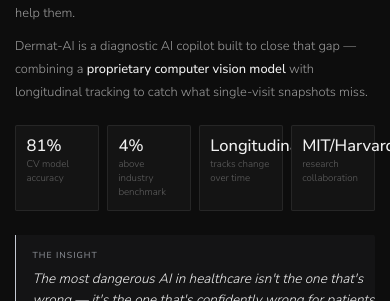
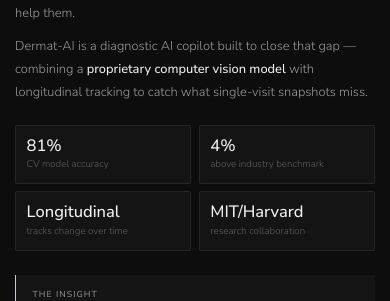
Before and after one commit to vulcananarchist/portfolio, a Next.js app: page /projects/dermat-ai in a window 390 px wide. Shown: the part 800-1101 px from the top of the page. Built offline with nearby package versions, Linux system fonts and the light colour scheme.

Commit message:
mobile responsiveness audit fixes

```diff
--- a/components/ProjectParts.tsx
+++ b/components/ProjectParts.tsx
@@ -37,7 +37,7 @@
 
 export function Stats({ items }: { items: [string, string][] }) {
   return (
-    <div className="grid grid-cols-4 gap-2 my-[1.4rem]">
+    <div className="grid grid-cols-2 sm:grid-cols-4 gap-2 my-[1.4rem]">
       {items.map(([n, l]) => (
         <div key={l} className="stat-card">
           <div className="text-[1.1rem] font-medium text-tx leading-none mb-[0.2rem]">{n}</div>
```
